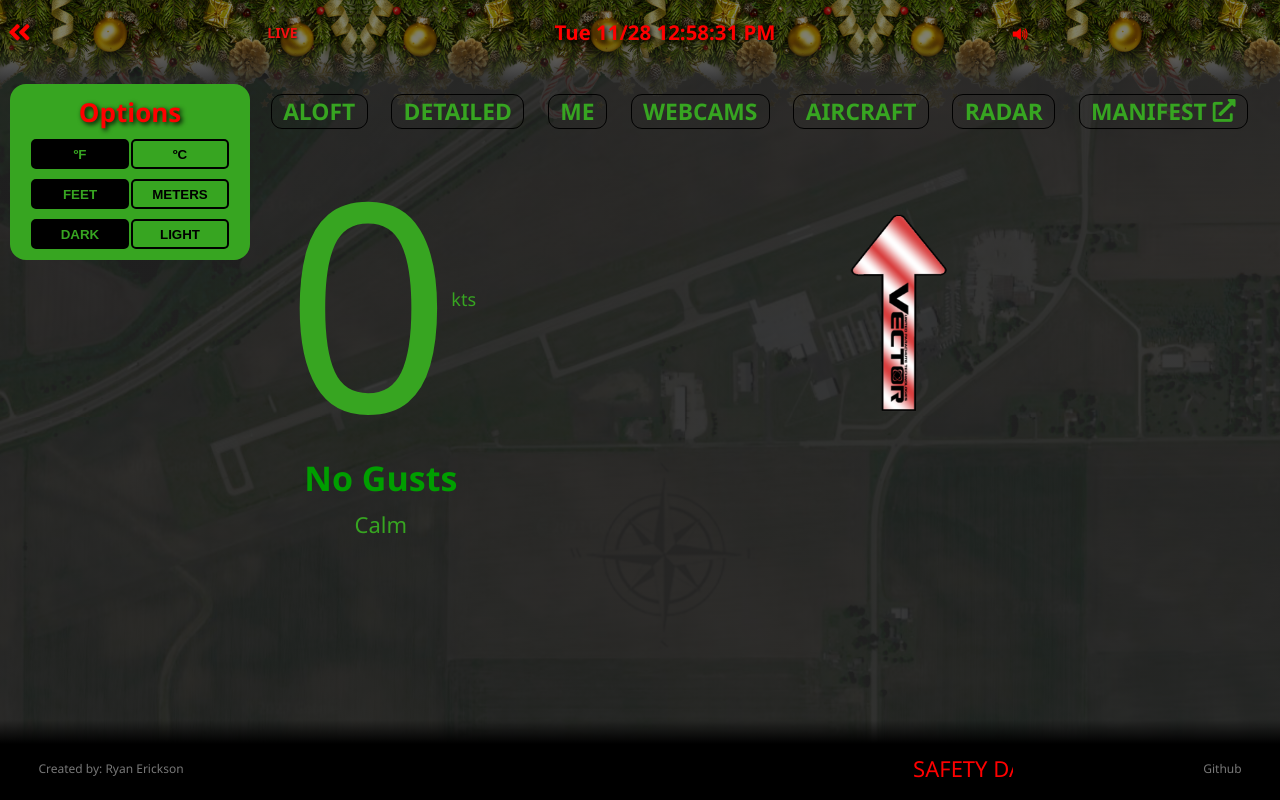
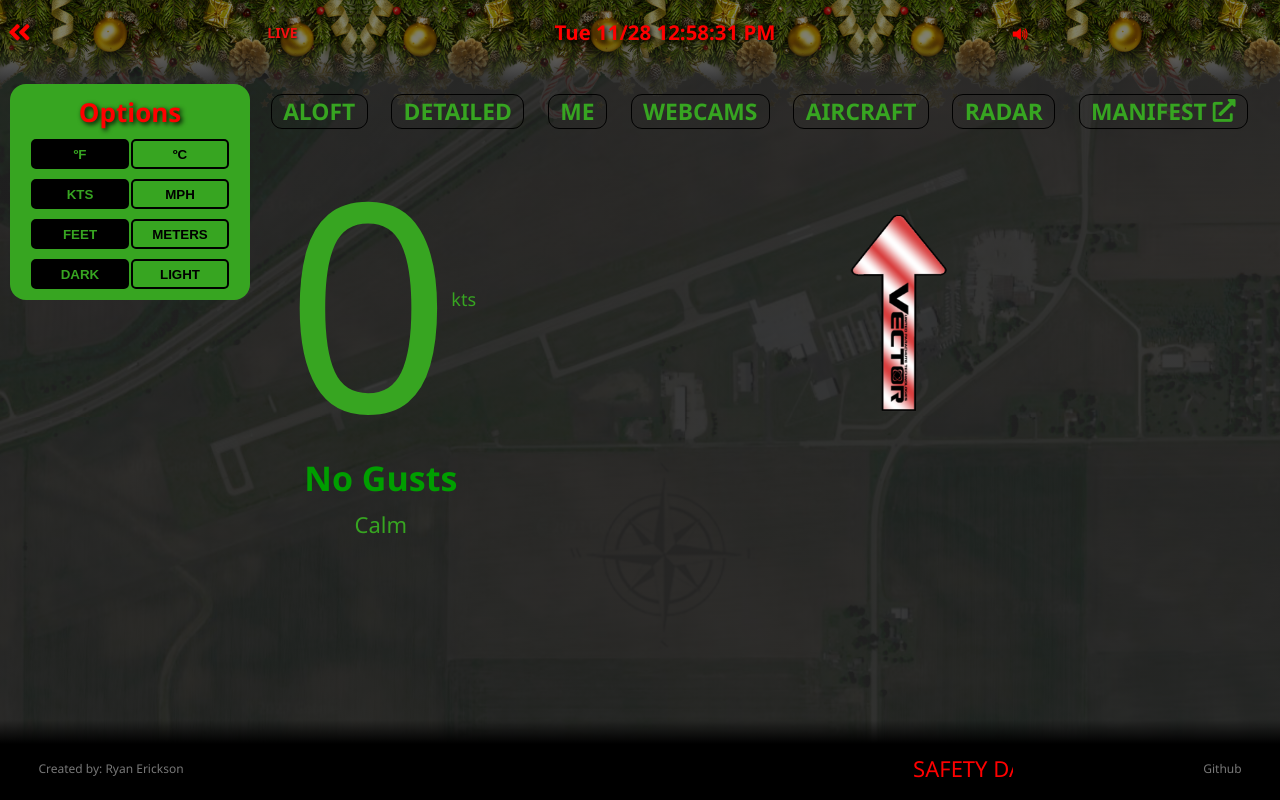
Before and after one commit to RyanFullStack/csc-weather-app, a React (Vite) app: page / in a window 1280 px wide. Both pictures are taken after a click on the icon 19 px from the left and 32 px from the top of the page. Built offline with nearby package versions, Linux system fonts and the light colour scheme; no server answers.

Commit message:
kts to mph

```diff
--- a/src/components/Aloft/index.jsx
+++ b/src/components/Aloft/index.jsx
@@ -4,7 +4,7 @@ import { calculateTemperatureColor } from "../utils";
 import "./aloft.css";
 
 function WindsAloft() {
-  const { directions, speeds, temps, received, darkTheme, tempSetting, unitSetting } =
+  const { directions, speeds, temps, received, darkTheme, tempSetting, unitSetting, speedUnit } =
     useContext(WeatherContext);
 
   if (!directions || !speeds || !temps || !received) {
@@ -45,7 +45,7 @@ function WindsAloft() {
                       style={{ transform: `rotate(${directions[altitudeKey] + 180}deg)` }}
                     ></i>
                   </td>
-                  <td>{speeds[altitudeKey]} kts</td>
+                  <td>{speedUnit === 'true' ? `${speeds[altitudeKey]} kts` : `${Math.round(speeds[altitudeKey] * 1.151)} mph`}</td>
                   <td style={{
                     color: calculateTemperatureColor(temps[altitudeKey] * (9 / 5) + 32),
                     fontWeight: 'bold',
--- a/src/components/Header/index.jsx
+++ b/src/components/Header/index.jsx
@@ -1,112 +1,313 @@
 import { useContext, useState, useRef, useEffect } from "react";
 import { WeatherContext } from "../../context/WeatherContext";
-import GetCst from '../Time'
-import CurrentTemp from '../Temperature';
-import LiveStatus from '../LiveStatus';
-import audio from '../../images/audiored.png'
-import redLight from '../../images/redlight.png'
-import yellowLight from '../../images/yellowlight.png'
-import greenLight from '../../images/greenlight.png'
-import './headermenu.css'
+import GetCst from "../Time";
+import CurrentTemp from "../Temperature";
+import LiveStatus from "../LiveStatus";
+import audio from "../../images/audiored.png";
+import redLight from "../../images/redlight.png";
+import yellowLight from "../../images/yellowlight.png";
+import greenLight from "../../images/greenlight.png";
+import "./headermenu.css";
 
 function Header() {
-
-    const { jumpruns, darkTheme, setDarkTheme, tempSetting, setTempSetting, unitSetting, setUnitSetting } = useContext(WeatherContext)
-    const [menu, setMenu] = useState('hidden')
+  const {
+    jumpruns,
+    darkTheme,
+    setDarkTheme,
+    tempSetting,
+    setTempSetting,
+    unitSetting,
+    setUnitSetting,
+    speedUnit,
+    setSpeedUnit,
+  } = useContext(WeatherContext);
+  const [menu, setMenu] = useState("hidden");
   const menuRef = useRef(null);
 
   const handleMenu = (e) => {
     e.stopPropagation();
-        if (menu === 'hidden') {
-            setMenu('')
+    if (menu === "hidden") {
+      setMenu("");
     } else {
-            setMenu('hidden')
+      setMenu("hidden");
     }
-    }
+  };
 
   const handleTheme = () => {
-        if(darkTheme === 'true') {
-            setDarkTheme('false')
-            localStorage.setItem('darktheme', 'false')
+    if (darkTheme === "true") {
+      setDarkTheme("false");
+      localStorage.setItem("darktheme", "false");
     } else {
-            setDarkTheme('true')
-            localStorage.setItem('darktheme', 'true')
+      setDarkTheme("true");
+      localStorage.setItem("darktheme", "true");
     }
-    }
+  };
 
   const handleTemp = () => {
-        if(tempSetting === 'true') {
-            setTempSetting('false')
-            localStorage.setItem('tempSetting', 'false')
+    if (tempSetting === "true") {
+      setTempSetting("false");
+      localStorage.setItem("tempSetting", "false");
     } else {
-            setTempSetting('true')
-            localStorage.setItem('tempSetting', 'true')
+      setTempSetting("true");
+      localStorage.setItem("tempSetting", "true");
     }
-    }
+  };
 
   const handleUnit = () => {
-        if(unitSetting === 'true') {
-            setUnitSetting('false')
-            localStorage.setItem('unitSetting', 'false')
+    if (unitSetting === "true") {
+      setUnitSetting("false");
+      localStorage.setItem("unitSetting", "false");
     } else {
-            setUnitSetting('true')
-            localStorage.setItem('unitSetting', 'true')
+      setUnitSetting("true");
+      localStorage.setItem("unitSetting", "true");
     }
+  };
+
+  const handleSpeedUnit = () => {
+    if (speedUnit === "true") {
+      setSpeedUnit("false");
+      localStorage.setItem("speedUnit", "false");
+    } else {
+      setSpeedUnit("true");
+      localStorage.setItem("speedUnit", "true");
     }
+  };
 
   useEffect(() => {
     const handleBodyClick = (e) => {
       if (menuRef.current && !menuRef.current.contains(e.target)) {
-                setMenu('hidden');
+        setMenu("hidden");
       }
     };
 
-        document.body.addEventListener('click', handleBodyClick);
+    document.body.addEventListener("click", handleBodyClick);
 
     return () => {
-            document.body.removeEventListener('click', handleBodyClick);
+      document.body.removeEventListener("click", handleBodyClick);
     };
   }, []);
 
-
   return (
     <>
-            {window.location.pathname !== '/loadingarea' ? <div className='themecontainer'>
-                <i className={menu === 'hidden' ? 'fas fa-bars' : 'fas fa-angle-double-left'} onClick={handleMenu} />
-                <div ref={menuRef} className={`menu ${menu}`} id={darkTheme==='false'?'menu-light':''}>
+      {window.location.pathname !== "/loadingarea" ? (
+        <div className="themecontainer">
+          <i
+            className={
+              menu === "hidden" ? "fas fa-bars" : "fas fa-angle-double-left"
+            }
+            onClick={handleMenu}
+          />
+          <div
+            ref={menuRef}
+            className={`menu ${menu}`}
+            id={darkTheme === "false" ? "menu-light" : ""}
+          >
             Options
-                    <div className={darkTheme==='true'?'menu-button-container':'menu-button-container-light'}>
-                        <button className={tempSetting==='true' && darkTheme==='true' ? 'disabled-button' : tempSetting==='false' && darkTheme==='false' ? 'disabled-button-light': tempSetting==='true' && darkTheme === 'true' ? 'active-button': 'active-button-light'} disabled={tempSetting === 'true'} onClick={handleTemp}>ºF</button>
-                        <button className={tempSetting==='false' && darkTheme==='true' ? 'disabled-button' : tempSetting==='true' && darkTheme==='false' ? 'disabled-button-light': tempSetting==='false' && darkTheme === 'true' ? 'active-button': 'active-button-light'} disabled={tempSetting === 'false'} onClick={handleTemp}>ºC</button>
+            <div
+              className={
+                darkTheme === "true"
+                  ? "menu-button-container"
+                  : "menu-button-container-light"
+              }
+            >
+              <button
+                className={
+                  tempSetting === "true" && darkTheme === "true"
+                    ? "disabled-button"
+                    : tempSetting === "false" && darkTheme === "false"
+                    ? "disabled-button-light"
+                    : tempSetting === "true" && darkTheme === "true"
+                    ? "active-button"
+                    : "active-button-light"
+                }
+                disabled={tempSetting === "true"}
+                onClick={handleTemp}
+              >
+                ºF
+              </button>
+              <button
+                className={
+                  tempSetting === "false" && darkTheme === "true"
+                    ? "disabled-button"
+                    : tempSetting === "true" && darkTheme === "false"
+                    ? "disabled-button-light"
+                    : tempSetting === "false" && darkTheme === "true"
+                    ? "active-button"
+                    : "active-button-light"
+                }
+                disabled={tempSetting === "false"}
+                onClick={handleTemp}
+              >
+                ºC
+              </button>
             </div>
-                    <div className={darkTheme==='true'?'menu-button-container':'menu-button-container-light'}>
-                        <button className={unitSetting==='true' && darkTheme==='true' ? 'disabled-button' : unitSetting==='false' && darkTheme==='false' ? 'disabled-button-light': unitSetting==='true' && darkTheme === 'true' ? 'active-button': 'active-button-light'} disabled={unitSetting === 'true'} onClick={handleUnit}>FEET</button>
-                        <button className={unitSetting==='false' && darkTheme==='true' ? 'disabled-button' : unitSetting==='true' && darkTheme==='false' ? 'disabled-button-light': unitSetting==='false' && darkTheme === 'true' ? 'active-button': 'active-button-light'} disabled={unitSetting === 'false'} onClick={handleUnit}>METERS</button>
+            <div
+              className={
+                darkTheme === "true"
+                  ? "menu-button-container"
+                  : "menu-button-container-light"
+              }
+            >
+              <button
+                className={
+                  speedUnit === "true" && darkTheme === "true"
+                    ? "disabled-button"
+                    : speedUnit === "false" && darkTheme === "false"
+                    ? "disabled-button-light"
+                    : speedUnit === "true" && darkTheme === "true"
+                    ? "active-button"
+                    : "active-button-light"
+                }
+                disabled={speedUnit === "true"}
+                onClick={handleSpeedUnit}
+              >
+                KTS
+              </button>
+              <button
+                className={
+                  speedUnit === "false" && darkTheme === "true"
+                    ? "disabled-button"
+                    : speedUnit === "true" && darkTheme === "false"
+                    ? "disabled-button-light"
+                    : speedUnit === "false" && darkTheme === "true"
+                    ? "active-button"
+                    : "active-button-light"
+                }
+                disabled={speedUnit === "false"}
+                onClick={handleSpeedUnit}
+              >
+                MPH
+              </button>
             </div>
-                    <div className={darkTheme==='true'?'menu-button-container':'menu-button-container-light'}>
-                        <button className={darkTheme==='true' && darkTheme==='true' ? 'disabled-button' : darkTheme==='false' && darkTheme==='false' ? 'disabled-button-light': darkTheme==='true' && darkTheme === 'true' ? 'active-button': 'active-button-light'} disabled={darkTheme === 'true'} onClick={handleTheme}>DARK</button>
-                        <button className={darkTheme==='false' && darkTheme==='true' ? 'disabled-button' : darkTheme==='true' && darkTheme==='false' ? 'disabled-button-light': darkTheme==='false' && darkTheme === 'true' ? 'active-button': 'active-button-light'} disabled={darkTheme === 'false'} onClick={handleTheme}>LIGHT</button>
+            <div
+              className={
+                darkTheme === "true"
+                  ? "menu-button-container"
+                  : "menu-button-container-light"
+              }
+            >
+              <button
+                className={
+                  unitSetting === "true" && darkTheme === "true"
+                    ? "disabled-button"
+                    : unitSetting === "false" && darkTheme === "false"
+                    ? "disabled-button-light"
+                    : unitSetting === "true" && darkTheme === "true"
+                    ? "active-button"
+                    : "active-button-light"
+                }
+                disabled={unitSetting === "true"}
+                onClick={handleUnit}
+              >
+                FEET
+              </button>
+              <button
+                className={
+                  unitSetting === "false" && darkTheme === "true"
+                    ? "disabled-button"
+                    : unitSetting === "true" && darkTheme === "false"
+                    ? "disabled-button-light"
+                    : unitSetting === "false" && darkTheme === "true"
+                    ? "active-button"
+                    : "active-button-light"
+                }
+                disabled={unitSetting === "false"}
+                onClick={handleUnit}
+              >
+                METERS
+              </button>
             </div>
-
+            <div
+              className={
+                darkTheme === "true"
+                  ? "menu-button-container"
+                  : "menu-button-container-light"
+              }
+            >
+              <button
+                className={
+                  darkTheme === "true" && darkTheme === "true"
+                    ? "disabled-button"
+                    : darkTheme === "false" && darkTheme === "false"
+                    ? "disabled-button-light"
+                    : darkTheme === "true" && darkTheme === "true"
+                    ? "active-button"
+                    : "active-button-light"
+                }
+                disabled={darkTheme === "true"}
+                onClick={handleTheme}
+              >
+                DARK
+              </button>
+              <button
+                className={
+                  darkTheme === "false" && darkTheme === "true"
+                    ? "disabled-button"
+                    : darkTheme === "true" && darkTheme === "false"
+                    ? "disabled-button-light"
+                    : darkTheme === "false" && darkTheme === "true"
+                    ? "active-button"
+                    : "active-button-light"
+                }
+                disabled={darkTheme === "false"}
+                onClick={handleTheme}
+              >
+                LIGHT
+              </button>
             </div>
-            </div> : null}
-            <div className='livestatus'>
+          </div>
+        </div>
+      ) : null}
+      <div className="livestatus">
         <LiveStatus />
       </div>
-            <div className='time-container'>
-                {jumpruns[0] ? <img src={jumpruns[0]?.beerLight ? yellowLight : jumpruns[0]?.weatherHold ? redLight : jumpruns[0]?.heading ? greenLight : null} alt='beerlight' /> : null}
+      <div className="time-container">
+        {jumpruns[0] ? (
+          <img
+            src={
+              jumpruns[0]?.beerLight
+                ? yellowLight
+                : jumpruns[0]?.weatherHold
+                ? redLight
+                : jumpruns[0]?.heading
+                ? greenLight
+                : null
+            }
+            alt="beerlight"
+          />
+        ) : null}
         <GetCst />
-                {jumpruns[0] ? <img src={jumpruns[0]?.beerLight ? yellowLight : jumpruns[0]?.weatherHold ? redLight : jumpruns[0]?.heading ? greenLight : null} alt='beerlight' /> : null}
+        {jumpruns[0] ? (
+          <img
+            src={
+              jumpruns[0]?.beerLight
+                ? yellowLight
+                : jumpruns[0]?.weatherHold
+                ? redLight
+                : jumpruns[0]?.heading
+                ? greenLight
+                : null
+            }
+            alt="beerlight"
+          />
+        ) : null}
       </div>
-            {window.location.pathname !== '/loadingarea' ? <div className="temp-logos">
-                <a href='http://audio.skydivecsc.com/' target='_blank' rel='noreferrer'><img src={audio} alt='audio' /></a>
-            </div> : null}
-            <div className='tempContainer'>
+      {window.location.pathname !== "/loadingarea" ? (
+        <div className="temp-logos">
+          <a
+            href="http://audio.skydivecsc.com/"
+            target="_blank"
+            rel="noreferrer"
+          >
+            <img src={audio} alt="audio" />
+          </a>
+        </div>
+      ) : null}
+      <div className="tempContainer">
         <CurrentTemp />
       </div>
-
     </>
-    )
+  );
 }
 
 export default Header;
--- a/src/context/WeatherContext.jsx
+++ b/src/context/WeatherContext.jsx
@@ -41,6 +41,7 @@ const WindSpeedProvider = (props) => {
   const [newSpot, setNewSpot] = useState("");
   const [newOffset, setNewOffset] = useState("");
   const [webcamDirection, setWebcamDirection] = useState('west')
+  const [speedUnit, setSpeedUnit] = useState('true')
 
   let weatherData = []
   let windData = []
@@ -529,6 +530,14 @@ const WindSpeedProvider = (props) => {
     }
   }, [webcamDirection, setWebcamDirection]);
 
+  useEffect(() => {
+    if (!localStorage.getItem("speedUnit")) {
+      localStorage.setItem("speedUnit", "true");
+    } else {
+      setSpeedUnit(localStorage.getItem("speedUnit"));
+    }
+  }, [speedUnit, setSpeedUnit]);
+
   return (
     <WeatherContext.Provider
       value={{
@@ -572,7 +581,9 @@ const WindSpeedProvider = (props) => {
         variableDirection,
         maxSpeed,
         webcamDirection,
-        setWebcamDirection
+        setWebcamDirection,
+        speedUnit,
+        setSpeedUnit
       }}
     >
       {props.children}
```
Also changed, not shown: src/components/Detailed/index.jsx (+219 -57 lines), src/components/Wind/index.jsx (+96 -26 lines). Lines whose indentation alone changed are shown as unchanged.
